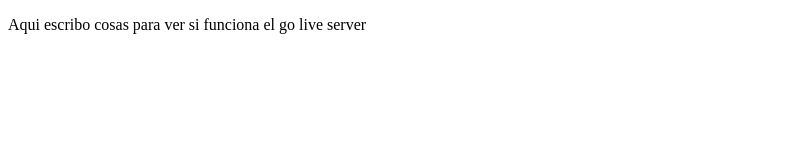
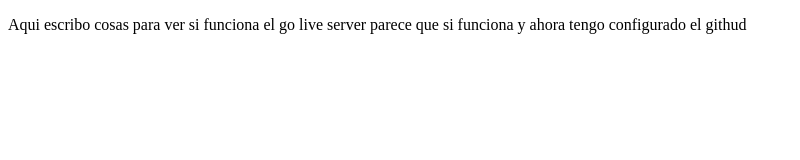
Before and after one commit to Danixion1203/proyecto1, a plain HTML site: page index.html in a window 1280 px wide. Shown: the whole page, without its empty margins (0-800 px from the left). Drawn offline with Linux system fonts and the light colour scheme.

Commit message:
agrego una linea mas de texto

```diff
--- a/index.html
+++ b/index.html
@@ -9,6 +9,7 @@
 <body>
     <p>
         Aqui escribo cosas para ver si funciona el go live server
+        parece que si funciona y ahora tengo configurado el githud
     </p>
 </body>
 </html>
```
